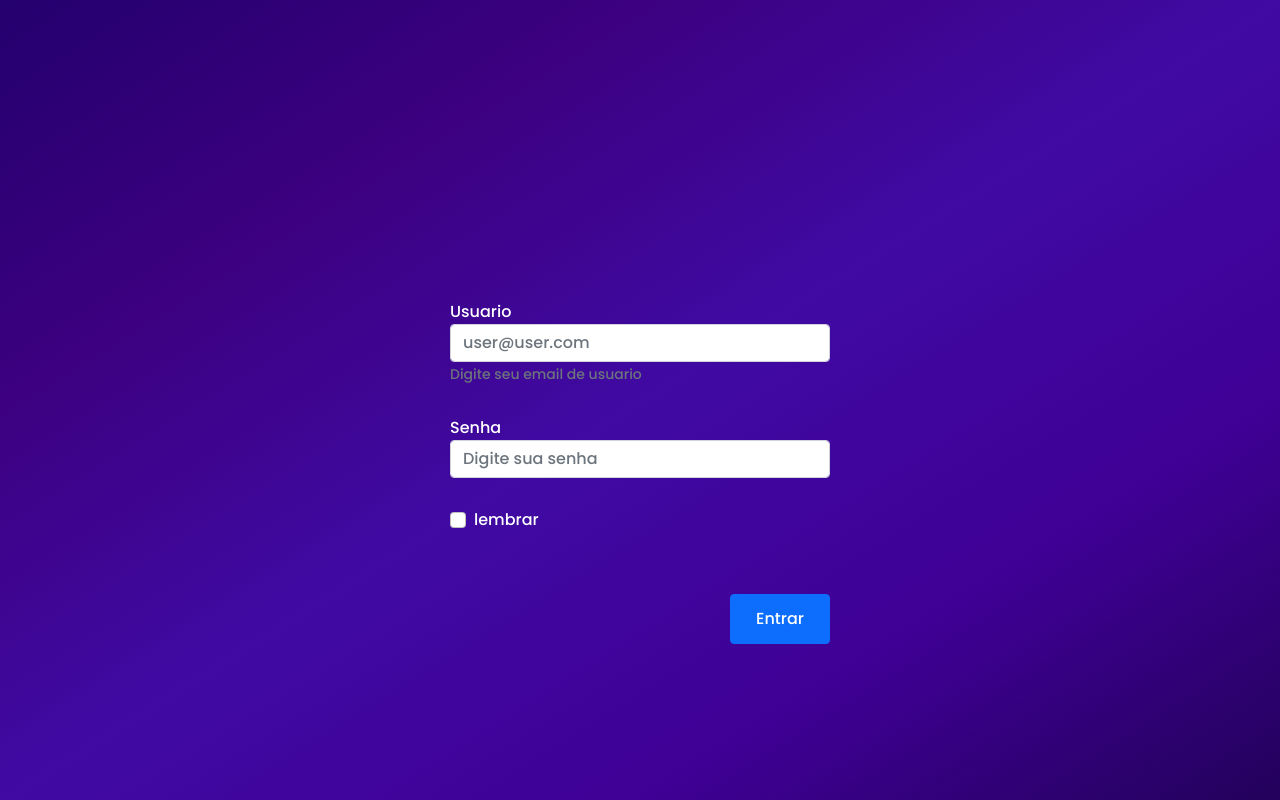
After one commit to Hudson1998/educame, a PHP site: page / in a window 1280 px wide. The commit adds this page. Run offline with PHP 8.4, Linux system fonts and the light colour scheme.

Commit message:
criado login improvisado para acessar page

```diff
--- /dev/null
+++ b/css/login.css
@@ -0,0 +1,38 @@
+@charset"utf-8";
+body{
+	margin: 0;
+	padding: 0;
+}
+#container{
+	position: absolute;
+	width: 100%;
+	height: 100%;
+	background: linear-gradient(to bottom right,#24006E,#3C0080,#400AA3,#3F0095,#23015B);
+}
+.content{
+	position: absolute;
+	left: 50%;
+	top: 50%;
+	transform: translate(-50%,-50%);
+	width: 500px;
+	height: 600px;
+	padding-left: 60px;
+	padding-right: 60px;
+	padding-top: 200px;
+	font-family: 'poppins';
+	color: #fff;
+}
+form{
+	position: relative;
+	padding-top: 0%;
+	height: 300px;
+}
+.user,.pass{
+	margin-bottom: 30px;
+}
+.btnLogin{
+	margin-top: 60px;
+	width: 100px;
+	height: 50px;
+	float: right;
+}
--- /dev/null
+++ b/index.php
@@ -0,0 +1,47 @@
+<!DOCTYPE html>
+<html lang="en">
+<head>
+	<meta charset="UTF-8">
+	<meta name="viewport" content="width=device-width, initial-scale=1.0">
+	<link href="https://cdn.jsdelivr.net/npm/bootstrap@5.0.0-beta3/dist/css/bootstrap.min.css" rel="stylesheet" integrity="sha384-eOJMYsd53ii+scO/bJGFsiCZc+5NDVN2yr8+0RDqr0Ql0h+rP48ckxlpbzKgwra6" crossorigin="anonymous">
+	<!-- font -->
+	<link rel="preconnect" href="https://fonts.gstatic.com">
+	<link href="https://fonts.googleapis.com/css2?family=Poppins:ital,wght@0,500;0,700;0,800;1,900&display=swap" rel="stylesheet">
+	<link rel="stylesheet" href="css/login.css">
+	<title>Document</title>
+</head>
+<body>
+	<?php
+	include('db_contaus.php');
+	if($_POST){
+		$email =  $_POST['usuario'];
+		$senha = $_POST['senha'];
+		$sql = new db_contaus();
+		$verdade = $sql->facaLogin($email,$senha);
+		if($verdade){
+			header('Location: inicio.php');
+		}
+	}
+	?>
+	<div id="container">
+		<div class="content">
+			<form method="POST">
+				<div class="form-group user">
+					<label for="exampleInputEmail1">Usuario</label>
+					<input name="usuario" type="email" class="form-control" id="exampleInputEmail1" aria-describedby="emailHelp" placeholder="user@user.com">
+					<small id="emailHelp" class="form-text text-muted">Digite seu email de usuario</small>
+				</div>
+				<div class="form-group pass">
+					<label for="exampleInputPassword1">Senha</label>
+					<input name="senha" type="password" class="form-control" id="exampleInputPassword1" placeholder="Digite sua senha">
+				</div>
+				<div class="form-check">
+					<input type="checkbox" class="form-check-input" id="exampleCheck1">
+					<label class="form-check-label" for="exampleCheck1">lembrar</label>
+				</div>
+				<button type="submit" class="btn btn-primary btnLogin">Entrar</button>
+			</form>
+		</div>
+	</div>
+</body>
+</html>
```
Also changed, not shown: inicio.php (+14 -14 lines), js/tabela.js (+4 -3 lines), js/login.js (added), midia/fundoLogin.jpg (added).
